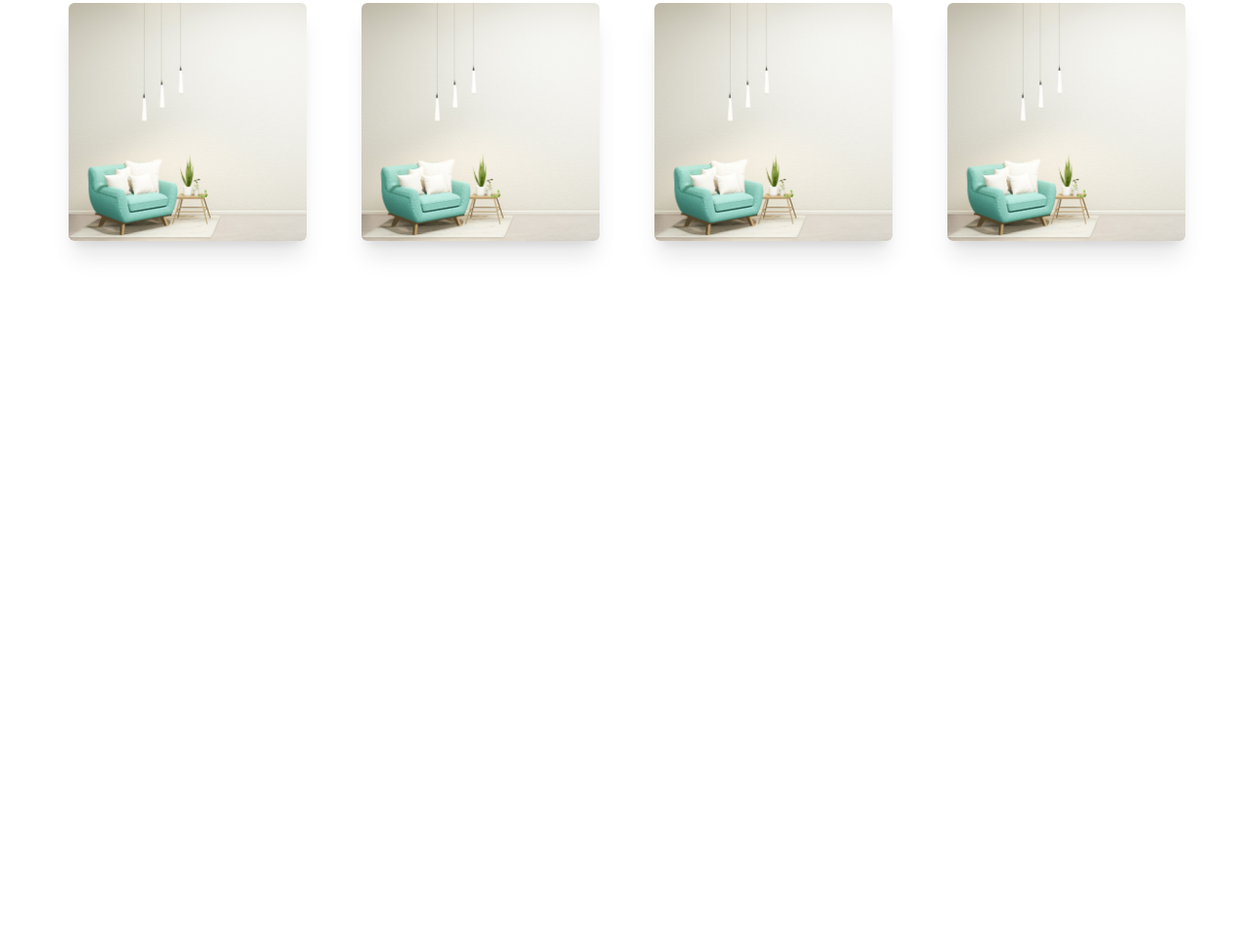
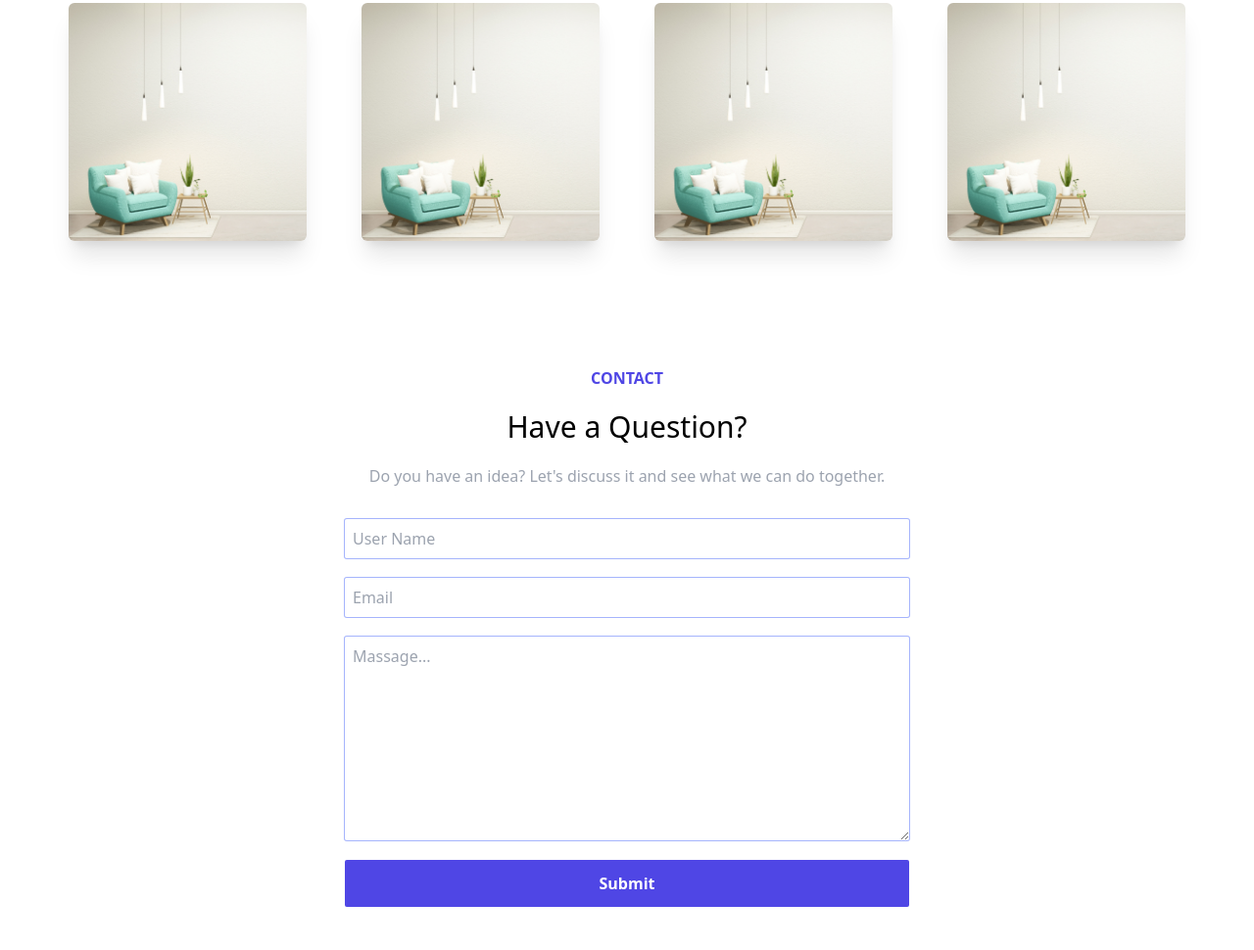
Before and after one commit to arianSefatDeveloper/tailwind-project, a website: page src/index.html in a window 1280 px wide. Shown: the part 2576-3546 px from the top of the page at 98% size. Before the commit the page ends 2906 px from the top, so only its background shows below. Drawn offline with Linux system fonts and the light colour scheme.

Commit message:
end of contact section

```diff
--- a/src/index.html
+++ b/src/index.html
@@ -13,7 +13,7 @@
     <div class=" h-[50vh] lg:h-screen bg-gradient-to-t from-indigo-200 relative overflow-hidden">
 
         <!-- navbar -->
-        <nav class=" w-full fixed top-0 bg-white z-10">
+        <nav class="  w-full fixed top-0 bg-white z-10">
             <div class=" container px-4 mx-auto py-5 flex items-center justify-between ">
                 <div class="flex items-center gap-2">
                     <img class="w-8 h-8"  src="../img/logo.png" alt="logo">
@@ -144,7 +144,7 @@
     <div class="container mx-auto  py-11 px-8 ">
         <!-- Top -->
         <div class="flex flex-col gap-5 items-center mb-5 ">
-            <h1 class="text-indigo-600 font-bold">Services</h1>
+            <h1 class="text-indigo-600 font-bold uppercase">Services</h1>
             <h2 class="text-3xl ">What Do I Offer?</h2>
             <p class="md:w-1/2 text-center text-gray-400"> My approach to website design is to create a website that
                 strengthens your company’s brand while ensuring ease of use and
@@ -251,6 +251,34 @@
 
 
 
+    <!-- contact -->
+    <div class="container mx-auto  py-11 px-8 ">
+
+        <div class="flex flex-col gap-5 items-center ">
+            <h1 class="text-indigo-600 font-bold">CONTACT</h1>
+            <h2 class="text-3xl ">Have a Question?</h2>
+            <p class="md:w-1/2 text-center text-gray-400">   Do you have an idea? Let's discuss it and see what we can do
+                together.
+
+
+            </p>
+        </div>
+
+
+        <form class="flex flex-col items-center px-8 gap-5 mt-8" action="">
+            <input class="w-full md:w-1/2 ring-1 outline-none ring-indigo-300 p-2 rounded-sm" type="text" placeholder="User Name">
+            <input class="outline-none p-2 w-full md:w-1/2 ring-1 ring-indigo-300 rounded-sm" type="email" placeholder="Email">
+            <textarea class="outline-none p-2 w-full md:w-1/2 ring-1 ring-indigo-300 rounded-sm" name="" id="" cols="30" rows="8" placeholder="Massage..."></textarea>
+            <button class="bg-indigo-600 w-full md:w-1/2 p-3 text-white font-semibold rounded-sm">Submit</button>
+        </form>
+
+
+    </div>
+
+
+
+
+
 
 
 
```
Also changed, not shown: dist/output.css.
